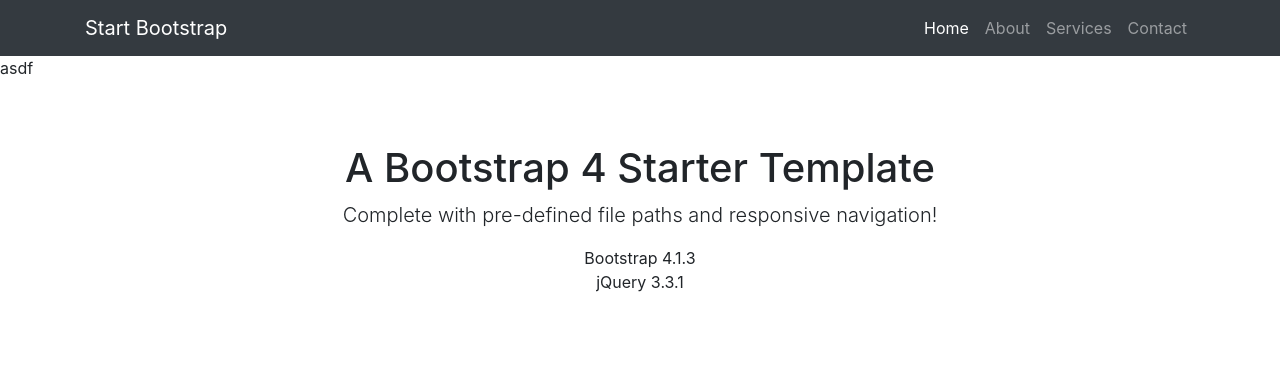
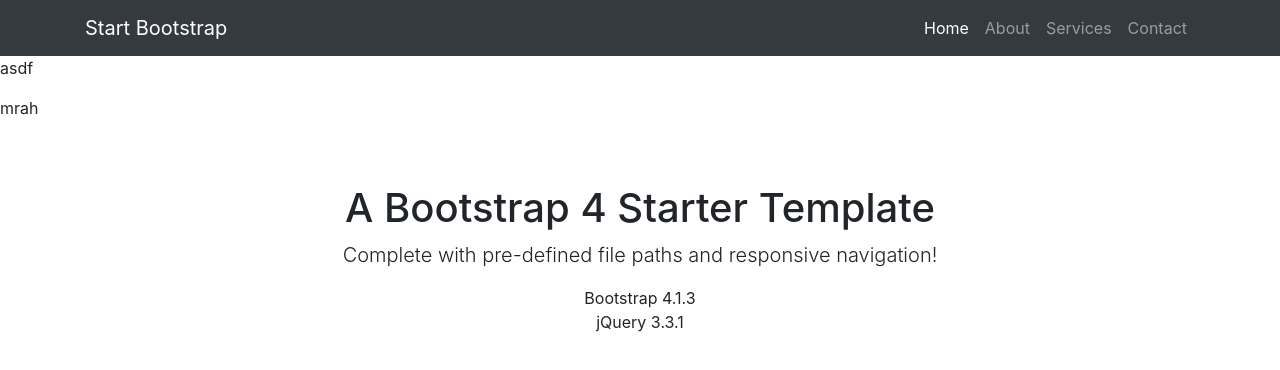
Before and after one commit to SalsaFuego/epimetheus, a plain HTML site: page hello.html in a window 1280 px wide. Drawn offline with nearby package versions, Linux system fonts and the light colour scheme.

Commit message:
Update hello.html

```diff
--- a/hello.html
+++ b/hello.html
@@ -46,6 +46,7 @@
 </nav>
 
 <p>asdf</p>
+<p>mrah</p>
 
 <!-- Page Content -->
 <div class="container">
```
